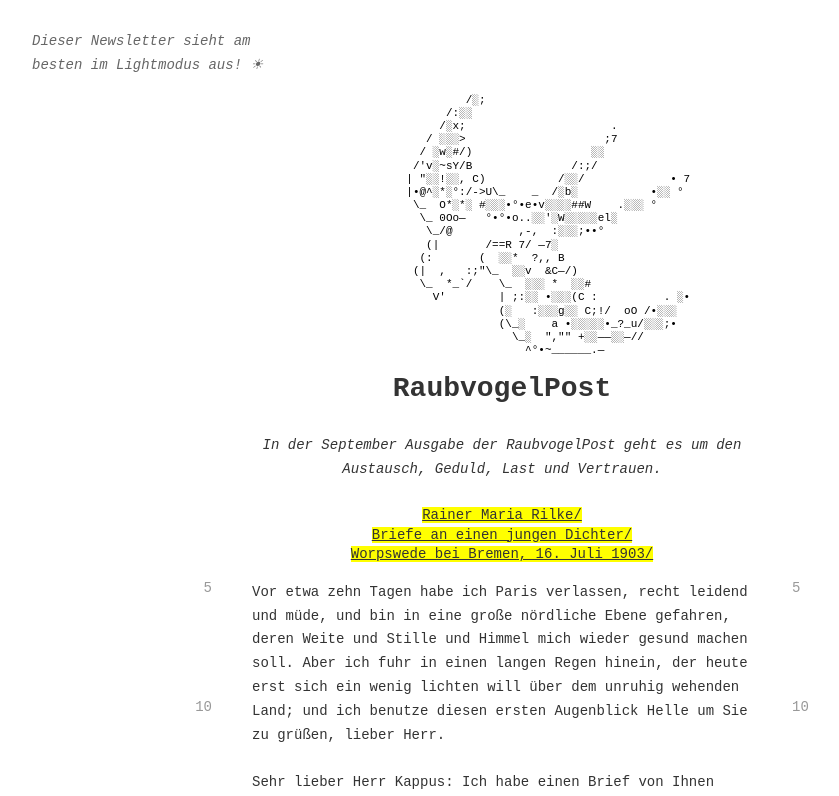
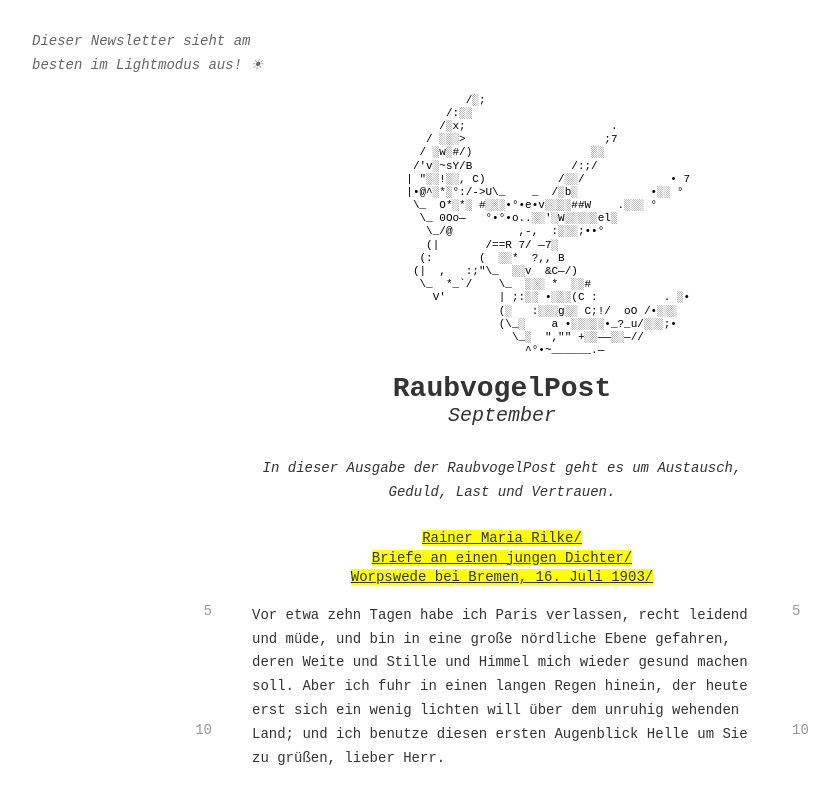
Before and after one commit to yonca-bit/Raubvogel_September, a plain HTML site: page index.html in a window 1280 px wide. Shown: the top 796 px of the page, without its empty margins (138-977 px from the left). Drawn offline with Linux system fonts and the light colour scheme.

Commit message:
änderungen

```diff
--- a/index.html
+++ b/index.html
@@ -44,6 +44,9 @@
                                 ^°•~______.—</pre>
                             <h1 style="margin:0; color:#333333; font-family:'Courier New',monospace; font-size:28px; font-weight:bold;">
                                 RaubvogelPost
+                            </h1>
+                            <h1 style="margin:0; color:#333333; font-family:'Courier New',monospace; font-size:20px; font-style:italic; font-weight:normal;">
+                                September
                             </h1>
                         </td>
                     </tr>
@@ -104,7 +107,7 @@
 
                                         <!-- EINLEITUNGSTEXT -->
                                         <p style="font-family:'Courier New',monospace; font-size:14px; color:#333333; line-height:1.7; text-align:center; margin:0 0 24px; font-style:italic;">
-                                            In der September Ausgabe der RaubvogelPost geht es um den Austausch, Geduld, Last und Vertrauen.
+                                            In dieser Ausgabe der RaubvogelPost geht es um Austausch, Geduld, Last und Vertrauen.
                                         </p>
 
                                         <!-- ÜBERSCHRIFT RILKE -->
```
